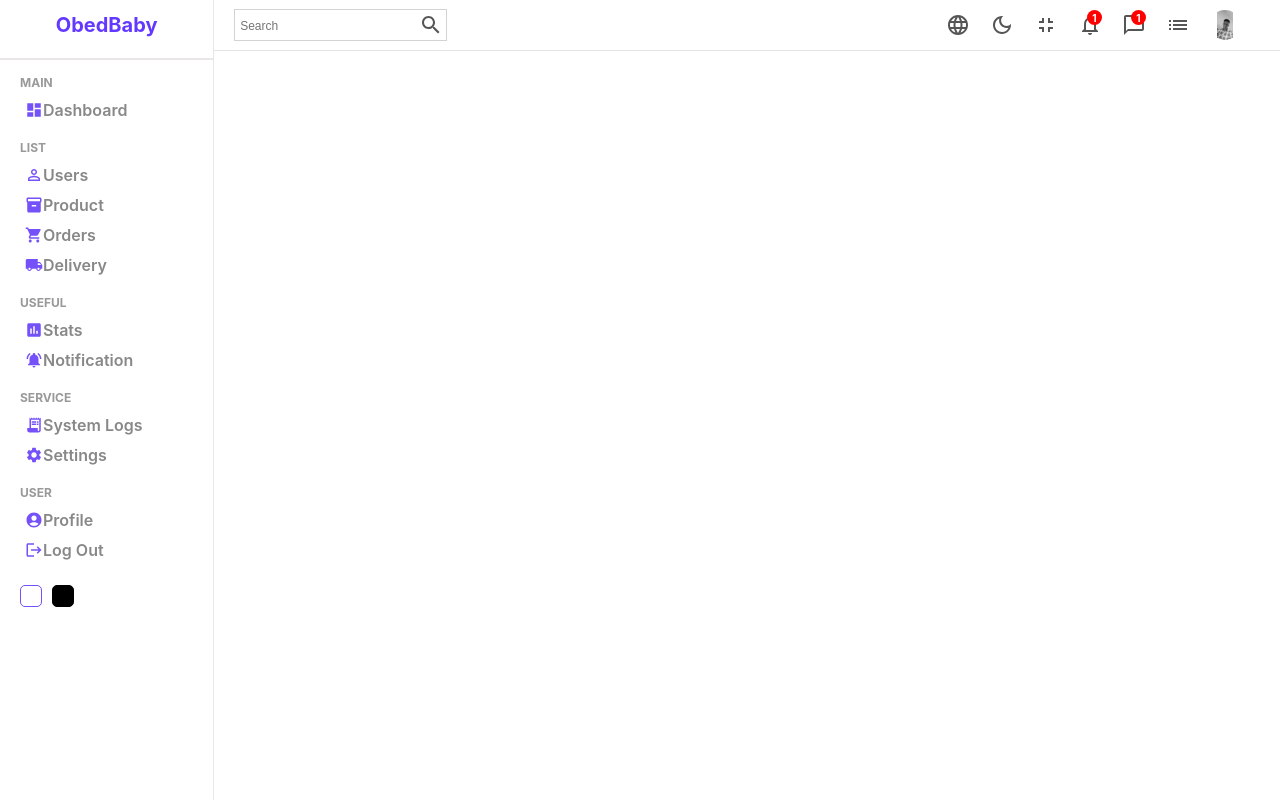
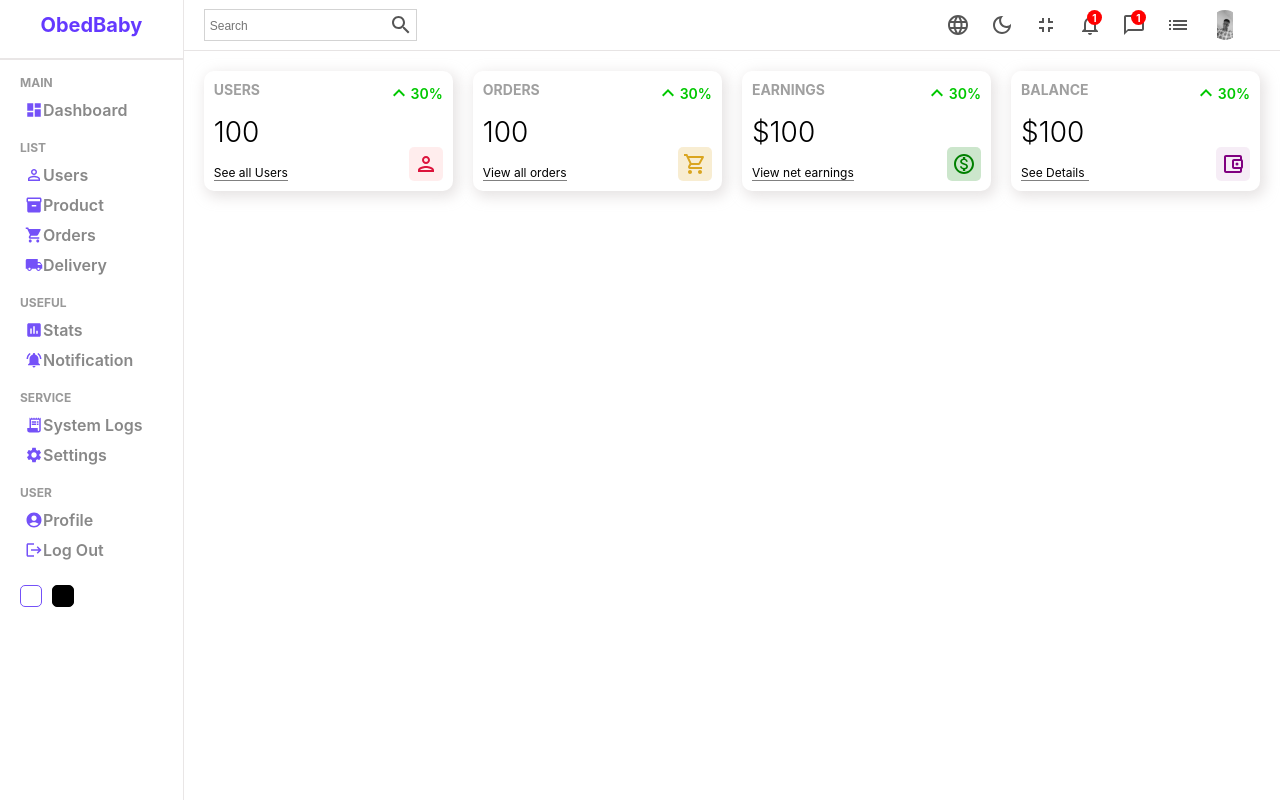
Before and after one commit to obedfavour01/admin-dashboard, a React (Create React App) app: page / in a window 1280 px wide. Built offline with nearby package versions, Linux system fonts and the light colour scheme.

Commit message:
Widget_Looking_Beautiful

```diff
--- /dev/null
+++ b/src/Components/Widgets/Widgets.jsx
@@ -0,0 +1,100 @@
+import { AccountBalanceWalletOutlined, KeyboardArrowUp, MonetizationOnOutlined, PersonOutlined, ShoppingCartOutlined } from '@mui/icons-material'
+import './widgets.scss'
+
+function Widgets({type}) {
+
+    let data ;
+    const amount = 100;
+    const diff = 30;
+    switch(type){
+        case "user":
+        data = {
+            title : "USERS",
+            isMoney : false,
+            link : "See all Users",
+            icon: <PersonOutlined className = "icon"
+            style = {
+                {
+                color:'crimson',
+                backgroundColor: 'rgba(255,0,0,0.07)'
+                }
+            }/>
+
+        }
+        break;
+        case "order":
+        data = {
+            title : "ORDERS",
+            isMoney : false,
+            link : "View all orders",
+            icon: <ShoppingCartOutlined className = "icon"
+            style = {
+                {
+                color:'goldenrod',
+                backgroundColor: 'rgba(218,165,32,0.2)'
+                }
+            }/>
+
+        }
+        break;
+
+        case "earnings":
+        data = {
+            title : "EARNINGS",
+            isMoney : true,
+            link : "View net earnings",
+            icon: <MonetizationOnOutlined className = "icon"
+            style = {
+                {
+                color:'green',
+                backgroundColor: 'rgba(0,128,0,0.2)'
+                }
+            }/>
+
+        }
+        break;
+
+        case "balance":
+        data = {
+            title : "BALANCE",
+            isMoney : true,
+            link : "See Details",
+            icon: <AccountBalanceWalletOutlined className = "icon"
+            style = {
+                {
+                color:'purple',
+                backgroundColor: 'rgba(128,0,128,0.07)'
+                }
+            }/>
+
+        }
+        break;
+
+        default:
+            break;
+    }
+  return (
+    <div className = 'widget'>
+        <div className="left">
+            <span className="title">
+                {data.title}
+            </span>
+            <span className="counter">
+                {data.isMoney && '$'}{amount}
+            </span>
+            <span className="link">
+                {data.link}
+            </span>
+        </div>
+        <div className="right">
+            <div className="percentage positive">
+                <KeyboardArrowUp/>
+                {diff}%
+            </div>
+           {data.icon}
+        </div>
+    </div>
+  )
+}
+
+export default Widgets
--- /dev/null
+++ b/src/Components/Widgets/widgets.scss
@@ -0,0 +1,54 @@
+.widget{
+    display: flex;
+    flex:1;
+    justify-content: space-between;
+    padding: 10px;
+    box-shadow: 3px 4px 14px 2px rgba(222,218,218,0.75);
+    -webkit-box-shadow: 3px 4px 14px 2px rgba(222,218,218,0.75);
+    -moz-box-shadow: 3px 4px 14px 2px rgba(222,218,218,0.75);
+    border-radius: 10px;
+    height: 100px;
+
+
+    .left, .right{
+            display: flex;
+            flex-direction: column;
+            justify-content: space-between;
+
+            .title{
+                font-weight: bold;
+                font-size: 14px;
+                color: rgb(160,160,160);
+            }
+
+        .counter{
+            font-size: 28px;
+            font-weight: 300;
+        }
+
+        .link{
+            font-size: 12px;
+            border-bottom: 1px solid gray;
+        }
+        .percentage{
+            display: flex;
+            align-items: center;
+            font-size: 14px;
+            font-weight: 600;
+
+            &.positive{
+                color: rgb(0,200,0) ;
+            }
+            &.negative{
+                color: red;
+            }
+        }
+
+        .icon{
+            padding: 5px;
+
+            align-self: flex-end;
+            border-radius: 5px;
+        }
+    }
+}
--- a/src/Pages/home/Home.jsx
+++ b/src/Pages/home/Home.jsx
@@ -1,6 +1,7 @@
 import React from 'react'
 import Navbar from '../../Components/Navbar/Navbar'
 import Sidebar from '../../Components/Sidebar/Sidebar'
+import Widgets from '../../Components/Widgets/Widgets'
 import './home.scss'
 
 function Home() {
@@ -9,6 +10,13 @@
       <Sidebar/>
       <div className="homeContainer">
         <Navbar/>
+        <div className="widgets">
+          <Widgets type = "user"/>
+          <Widgets type = "order"/>
+          <Widgets type = "earnings"/>
+          <Widgets type = "balance"/>
+
+        </div>
       </div>
     </div>
 
--- a/src/Pages/home/home.scss
+++ b/src/Pages/home/home.scss
@@ -1,6 +1,12 @@
 .home{
     display: flex;
     .homeContainer{
-        flex: 5;
+        flex: 6;
+
+        .widgets{
+            display: flex;
+            gap: 20px;
+            margin: 20px;
+        }
     }
 }
```
